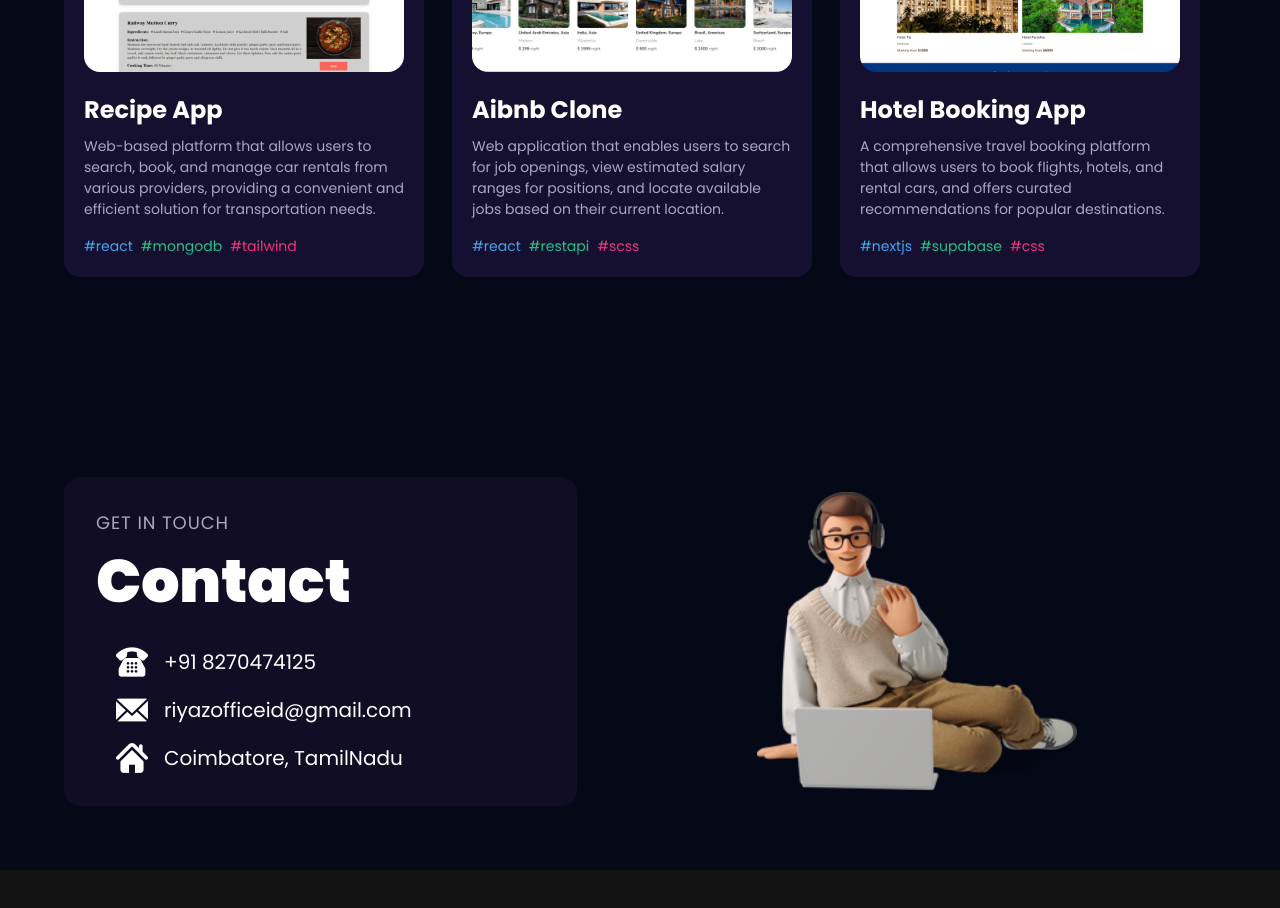
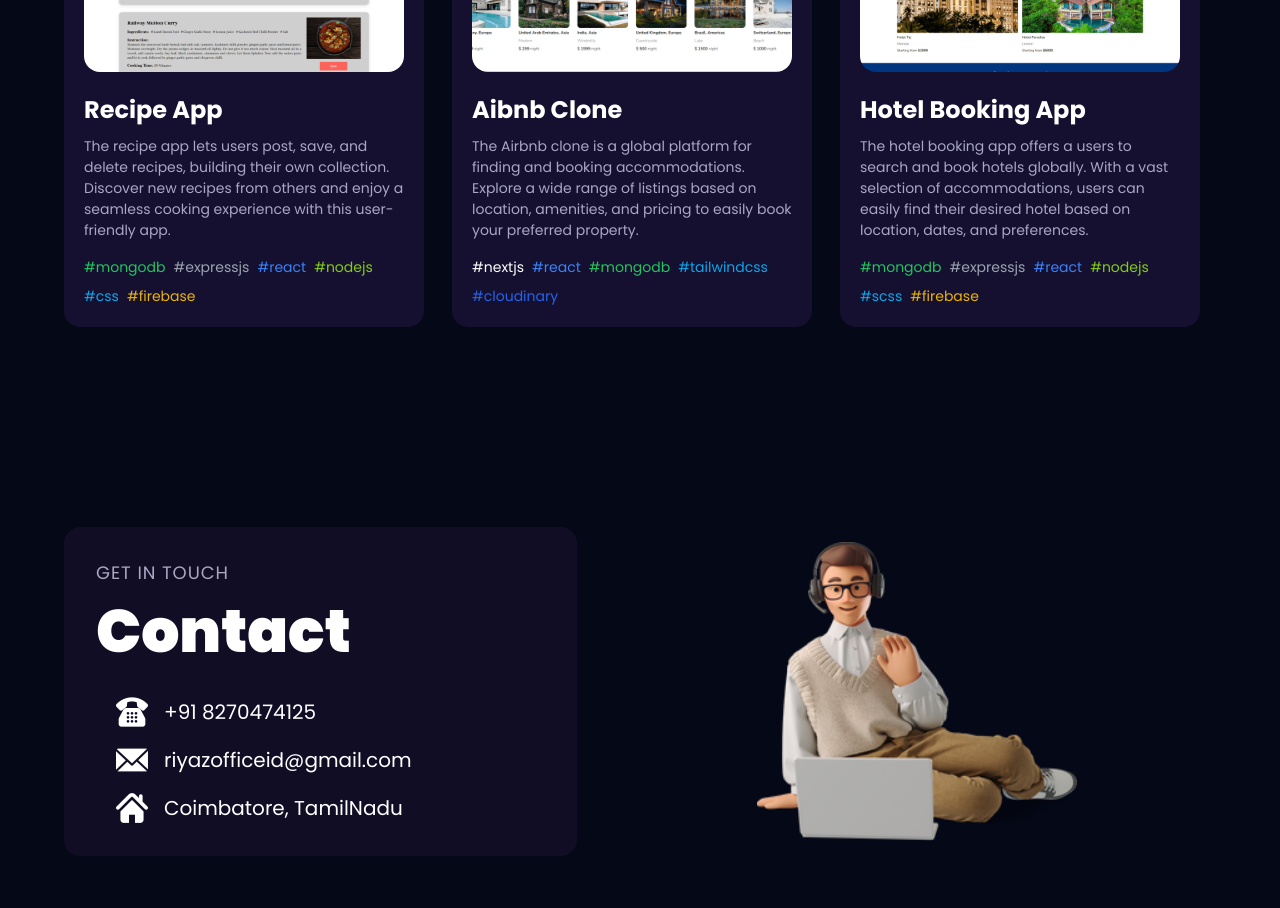
Before and after one commit to Riyaz-Github-Acc/portfolio, a React (Vite) app: page / in a window 1280 px wide. Shown: the part 3540-4448 px from the top of the page. Before the commit the page ends 4410 px from the top, so only its background shows below. Built offline with nearby package versions, Linux system fonts and the light colour scheme.

Commit message:
works updated

```diff
--- a/src/constants/index.js
+++ b/src/constants/index.js
@@ -176,19 +176,31 @@ const projects = [
   {
     name: "Recipe App",
     description:
-      "Web-based platform that allows users to search, book, and manage car rentals from various providers, providing a convenient and efficient solution for transportation needs.",
+      "The recipe app lets users post, save, and delete recipes, building their own collection. Discover new recipes from others and enjoy a seamless cooking experience with this user-friendly app.",
     tags: [
       {
-        name: "react",
-        color: "blue-text-gradient",
+        name: "mongodb",
+        color: "text-green-500",
       },
       {
-        name: "mongodb",
-        color: "green-text-gradient",
+        name: "expressjs",
+        color: "text-gray-400",
       },
       {
-        name: "tailwind",
-        color: "pink-text-gradient",
+        name: "react",
+        color: "text-blue-500",
+      },
+      {
+        name: "nodejs",
+        color: "text-lime-500",
+      },
+      {
+        name: "css",
+        color: "text-sky-500",
+      },
+      {
+        name: "firebase",
+        color: "text-yellow-500",
       },
     ],
     image: recipeapp,
@@ -198,19 +210,28 @@ const projects = [
   {
     name: "Aibnb Clone",
     description:
-      "Web application that enables users to search for job openings, view estimated salary ranges for positions, and locate available jobs based on their current location.",
+      "The Airbnb clone is a global platform for finding and booking accommodations. Explore a wide range of listings based on location, amenities, and pricing to easily book your preferred property.",
     tags: [
       {
+        name: "nextjs",
+        color: "text-white-400",
+      },
+
+      {
         name: "react",
-        color: "blue-text-gradient",
+        color: "text-blue-500",
       },
       {
-        name: "restapi",
-        color: "green-text-gradient",
+        name: "mongodb",
+        color: "text-green-500",
       },
       {
-        name: "scss",
-        color: "pink-text-gradient",
+        name: "tailwindcss",
+        color: "text-sky-500",
+      },
+      {
+        name: "cloudinary",
+        color: "text-blue-600",
       },
     ],
     image: airbnbclone,
@@ -220,19 +241,31 @@ const projects = [
   {
     name: "Hotel Booking App",
     description:
-      "A comprehensive travel booking platform that allows users to book flights, hotels, and rental cars, and offers curated recommendations for popular destinations.",
+      "The hotel booking app offers a users to search and book hotels globally. With a vast selection of accommodations, users can easily find their desired hotel based on location, dates, and preferences.",
     tags: [
       {
-        name: "nextjs",
-        color: "blue-text-gradient",
+        name: "mongodb",
+        color: "text-green-500",
       },
       {
-        name: "supabase",
-        color: "green-text-gradient",
+        name: "expressjs",
+        color: "text-gray-400",
       },
       {
-        name: "css",
-        color: "pink-text-gradient",
+        name: "react",
+        color: "text-blue-500",
+      },
+      {
+        name: "nodejs",
+        color: "text-lime-500",
+      },
+      {
+        name: "scss",
+        color: "text-sky-500",
+      },
+      {
+        name: "firebase",
+        color: "text-yellow-500",
       },
     ],
     image: hotelbookingapp,
```
